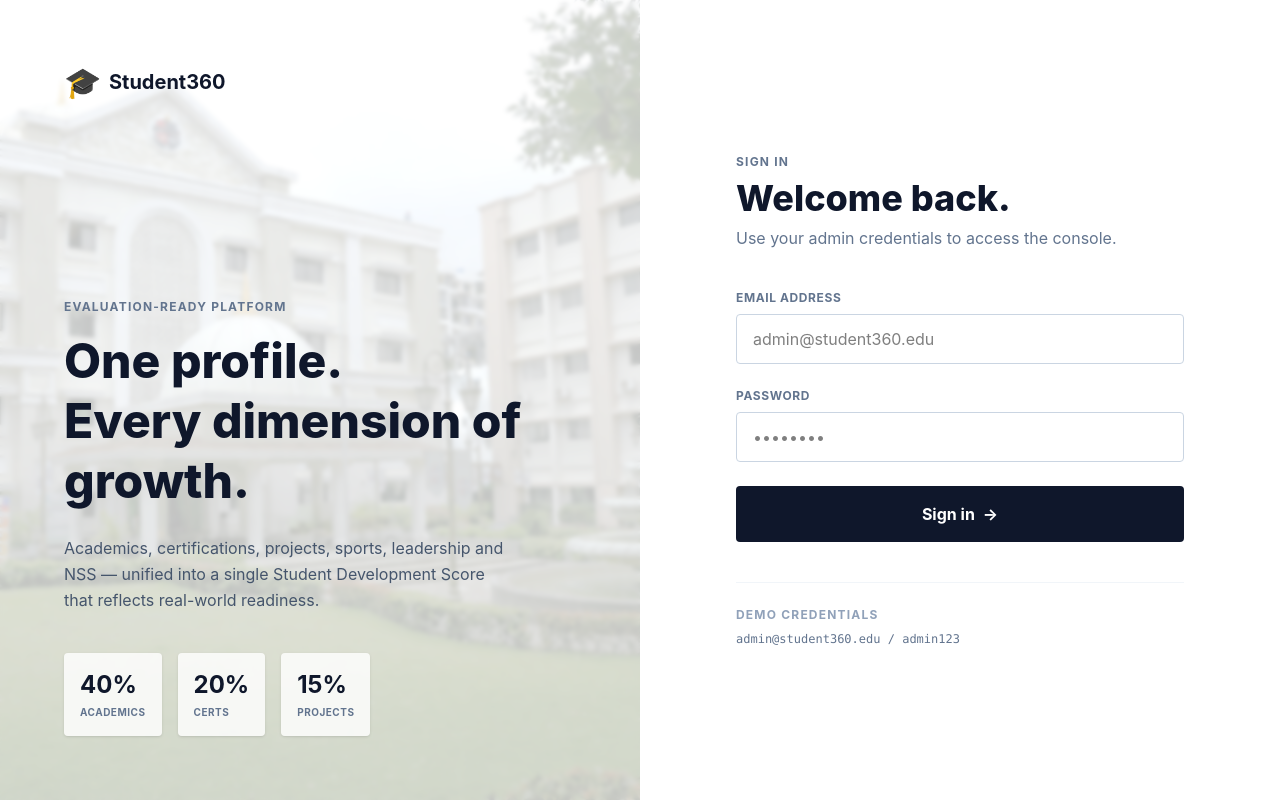
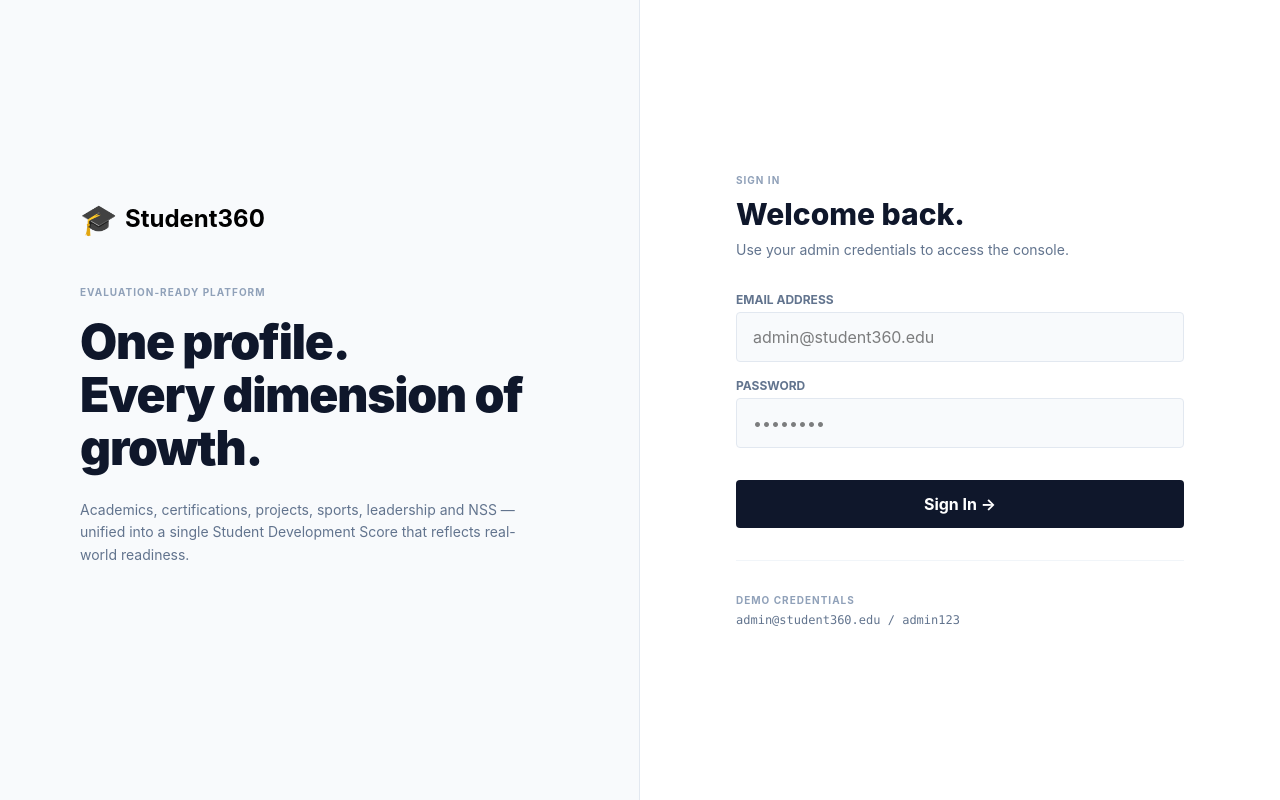
Before and after one commit to JadhavDattatray007/Student360-Python-React, a React (Vite) app in the folder student360/: page / in a window 1280 px wide. Built offline with nearby package versions, Linux system fonts and the light colour scheme.

Commit message:
Added protected routes and working login

```diff
--- a/student360/src/components/Login.jsx
+++ b/student360/src/components/Login.jsx
@@ -1,106 +1,92 @@
-// We import the image directly from the assets folder!
-import campusImage from '../assets/campus.jpg'
+import { useState } from 'react'
 import { useNavigate } from 'react-router-dom'
 
 export default function Login() {
-    const navigate = useNavigate()
+  const navigate = useNavigate()
+
+  // 1. STATE BUCKETS FOR OUR FORM
+  const [email, setEmail] = useState('')
+  const [password, setPassword] = useState('')
+  const [error, setError] = useState('')
+
+  // 2. THE SECURITY CHECK
+  const handleLogin = (e) => {
+    e.preventDefault() // Stop page from refreshing
+
+    // Hardcoded admin credentials for Version 1
+    if (email === 'admin@student360.edu' && password === 'admin123') {
+      // Give them the VIP Pass!
+      localStorage.setItem('isAuthenticated', 'true')
+      navigate('/dashboard')
+    } else {
+      // Deny entry
+      setError('Invalid email or password.')
+    }
+  }
+
   return (
-    <div className="flex min-h-screen">
+    <div className="flex h-screen bg-white font-sans">
+      {/* Left Side - Branding */}
+      <div className="hidden lg:flex w-1/2 bg-slate-50 flex-col justify-center px-20 border-r border-slate-200">
+        <div className="mb-8">
+          <h1 className="text-2xl font-bold flex items-center gap-2 mb-12">
+            <span className="text-3xl">🎓</span> Student360
+          </h1>
+          <p className="text-[10px] font-bold tracking-widest text-slate-400 uppercase mb-4">Evaluation-Ready Platform</p>
+          <h2 className="text-5xl font-black tracking-tight text-slate-900 leading-[1.1] mb-6">
+            One profile.<br />Every dimension of<br />growth.
+          </h2>
+          <p className="text-slate-500 max-w-md text-sm leading-relaxed">
+            Academics, certifications, projects, sports, leadership and NSS — unified into a single Student Development Score that reflects real-world readiness.
+          </p>
+        </div>
+      </div>
 
-      {/* Left Side - Branding & Background */}
-      <div
-        className="hidden w-1/2 lg:flex flex-col justify-between p-16 relative bg-cover bg-center"
-        style={{ backgroundImage: `url(${campusImage})` }}
-      >
-        {/* This adds a frosted glass overlay so the text stays readable over the photo */}
-        <div className="absolute inset-0 bg-white/75 backdrop-blur-[2px]"></div>
+      {/* Right Side - Login Form */}
+      <div className="w-full lg:w-1/2 flex flex-col justify-center px-8 sm:px-20">
+        <div className="w-full max-w-md mx-auto">
+          <p className="text-[10px] font-bold tracking-widest text-slate-400 uppercase mb-2">Sign In</p>
+          <h3 className="text-3xl font-extrabold text-slate-900 mb-2">Welcome back.</h3>
+          <p className="text-slate-500 text-sm mb-8">Use your admin credentials to access the console.</p>
 
-        {/* The z-10 makes sure the text sits ON TOP of the background overlay */}
-        <div className="relative z-10 flex flex-col justify-between h-full">
-          <div>
-            <h1 className="text-xl font-bold text-slate-900 flex items-center gap-2">
-              <span className="text-3xl">🎓</span> Student360
-            </h1>
-          </div>
-
-          <div>
-            <p className="text-xs font-bold tracking-widest text-slate-500 uppercase mb-4">
-              Evaluation-Ready Platform
-            </p>
-            <h2 className="text-5xl font-extrabold text-slate-900 leading-tight mb-6">
-              One profile.<br/>Every dimension of growth.
-            </h2>
-            <p className="text-slate-600 mb-10 max-w-md leading-relaxed">
-              Academics, certifications, projects, sports, leadership and NSS — unified into a single Student Development Score that reflects real-world readiness.
-            </p>
-
-            {/* The 3 Stat Cards */}
-            <div className="flex gap-4">
-              <div className="bg-white/80 p-4 rounded shadow-sm">
-                <p className="text-2xl font-bold text-slate-900">40%</p>
-                <p className="text-[10px] font-bold tracking-wider text-slate-500 uppercase mt-1">Academics</p>
-              </div>
-              <div className="bg-white/80 p-4 rounded shadow-sm">
-                <p className="text-2xl font-bold text-slate-900">20%</p>
-                <p className="text-[10px] font-bold tracking-wider text-slate-500 uppercase mt-1">Certs</p>
-              </div>
-              <div className="bg-white/80 p-4 rounded shadow-sm">
-                <p className="text-2xl font-bold text-slate-900">15%</p>
-                <p className="text-[10px] font-bold tracking-wider text-slate-500 uppercase mt-1">Projects</p>
-              </div>
+          <form onSubmit={handleLogin} className="space-y-4">
+            <div>
+              <label className="block text-xs font-bold text-slate-500 uppercase mb-1">Email Address</label>
+              <input
+                type="email"
+                required
+                value={email}
+                onChange={(e) => setEmail(e.target.value)}
+                className="w-full px-4 py-3 border border-slate-200 rounded bg-slate-50 focus:bg-white focus:outline-none focus:ring-2 focus:ring-slate-900 transition-colors"
+                placeholder="admin@student360.edu"
+              />
+            </div>
+            <div>
+              <label className="block text-xs font-bold text-slate-500 uppercase mb-1">Password</label>
+              <input
+                type="password"
+                required
+                value={password}
+                onChange={(e) => setPassword(e.target.value)}
+                className="w-full px-4 py-3 border border-slate-200 rounded bg-slate-50 focus:bg-white focus:outline-none focus:ring-2 focus:ring-slate-900 transition-colors"
+                placeholder="••••••••"
+              />
             </div>
 
+            {/* Show error message if they type the wrong password */}
+            {error && <p className="text-red-500 text-xs font-bold">{error}</p>}
+
+            <button type="submit" className="w-full bg-slate-900 text-white font-bold py-3 px-4 rounded hover:bg-slate-800 transition-colors mt-4">
+              Sign In →
+            </button>
+          </form>
+
+          <div className="mt-8 pt-8 border-t border-slate-100">
+            <p className="text-[10px] font-bold tracking-widest text-slate-400 uppercase mb-1">Demo Credentials</p>
+            <p className="text-xs text-slate-500 font-mono">admin@student360.edu / admin123</p>
           </div>
         </div>
       </div>
-
-      {/* Right Side - Login Form Area */}
-      <div className="w-full lg:w-1/2 flex items-center justify-center p-8 bg-white">
-        <div className="w-full max-w-md">
-          <p className="text-xs font-bold tracking-widest text-slate-500 uppercase mb-2">Sign In</p>
-          <h2 className="text-4xl font-extrabold text-slate-900 mb-2">Welcome back.</h2>
-          <p className="text-slate-500 mb-10">Use your admin credentials to access the console.</p>
-
-          <form className="space-y-6">
-            <div>
-              <label className="block text-xs font-bold tracking-wider text-slate-500 uppercase mb-2">
-                Email Address
-              </label>
-              <input
-                type="email"
-                placeholder="admin@student360.edu"
-                className="w-full px-4 py-3 border border-slate-300 rounded focus:outline-none focus:ring-2 focus:ring-slate-900 focus:border-transparent transition-all"
-              />
-            </div>
-
-            <div>
-              <label className="block text-xs font-bold tracking-wider text-slate-500 uppercase mb-2">
-                Password
-              </label>
-              <input
-                type="password"
-                placeholder="••••••••"
-                className="w-full px-4 py-3 border border-slate-300 rounded focus:outline-none focus:ring-2 focus:ring-slate-900 focus:border-transparent transition-all"
-              />
-            </div>
-
-          <button
-              type="button"
-              onClick={() => navigate('/dashboard')}
-              className="w-full bg-slate-900 text-white font-bold py-4 rounded hover:bg-slate-800 transition-colors flex justify-center items-center gap-2"
-            >
-              Sign in <span>→</span>
-            </button>
-          </form>
-
-          <div className="mt-10 pt-6 border-t border-slate-100">
-            <p className="text-xs font-bold tracking-widest text-slate-400 uppercase mb-2">Demo Credentials</p>
-            <p className="text-xs text-slate-500 font-mono">admin@student360.edu / admin123</p>
-          </div>
-
-        </div>
-      </div>
-
     </div>
   )
 }
--- a/student360/src/pages/Dashboard.jsx
+++ b/student360/src/pages/Dashboard.jsx
@@ -100,9 +100,9 @@ export default function Dashboard() {
             <p className="text-[10px] font-bold tracking-widest text-slate-400 uppercase mb-1">Signed in as</p>
             <p className="text-sm font-semibold truncate">admin@student360.edu</p>
           </div>
-          <button onClick={() => navigate('/')} className="w-full flex items-center justify-center gap-2 px-4 py-2 border border-slate-200 text-slate-600 rounded hover:bg-slate-50 hover:text-slate-900 font-bold text-xs uppercase tracking-wider transition-colors">
-            <LogOut size={14} /> Sign Out
-          </button>
+          <button onClick={() => { localStorage.removeItem('isAuthenticated'); navigate('/'); }} className="w-full flex items-center justify-center gap-2 px-4 py-2 border border-slate-200 text-slate-600 rounded hover:bg-slate-50 hover:text-slate-900 font-bold text-xs uppercase tracking-wider transition-colors">
+  <LogOut size={14} /> Sign Out
+</button>
         </div>
       </aside>
 
--- a/student360/src/pages/Students.jsx
+++ b/student360/src/pages/Students.jsx
@@ -42,9 +42,12 @@ export default function Students() {
           </nav>
         </div>
         <div className="p-4 border-t border-slate-100">
-          <button onClick={() => navigate('/')} className="w-full flex items-center justify-center gap-2 px-4 py-2 border border-slate-200 text-slate-600 rounded hover:bg-slate-50 hover:text-slate-900 font-bold text-xs uppercase tracking-wider transition-colors">
+
+          {/* ---> UPDATED SIGN OUT BUTTON <--- */}
+          <button onClick={() => { localStorage.removeItem('isAuthenticated'); navigate('/'); }} className="w-full flex items-center justify-center gap-2 px-4 py-2 border border-slate-200 text-slate-600 rounded hover:bg-slate-50 hover:text-slate-900 font-bold text-xs uppercase tracking-wider transition-colors">
             <LogOut size={14} /> Sign Out
           </button>
+
         </div>
       </aside>
 
```
Also changed, not shown: student360/src/App.jsx (+26 -4 lines).
